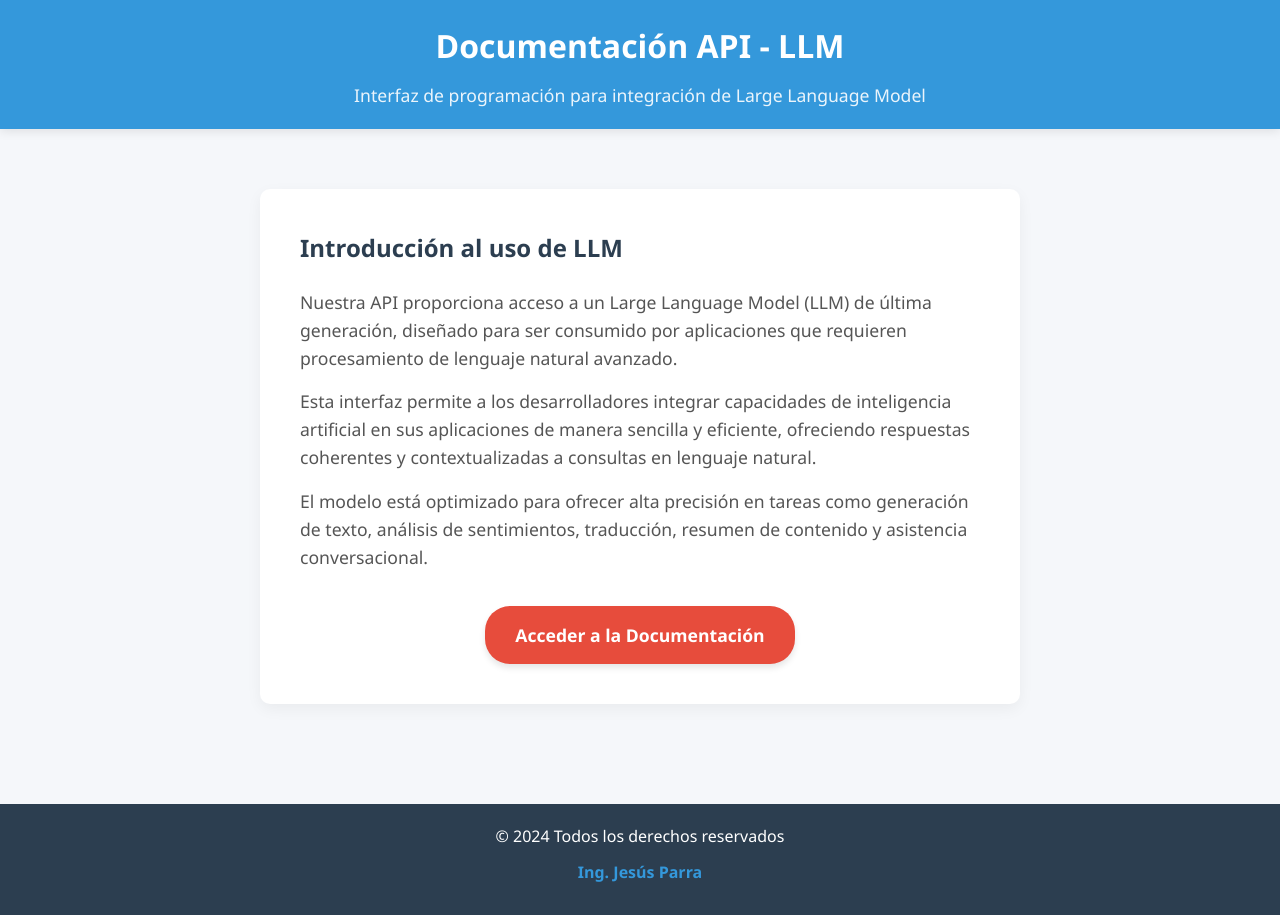
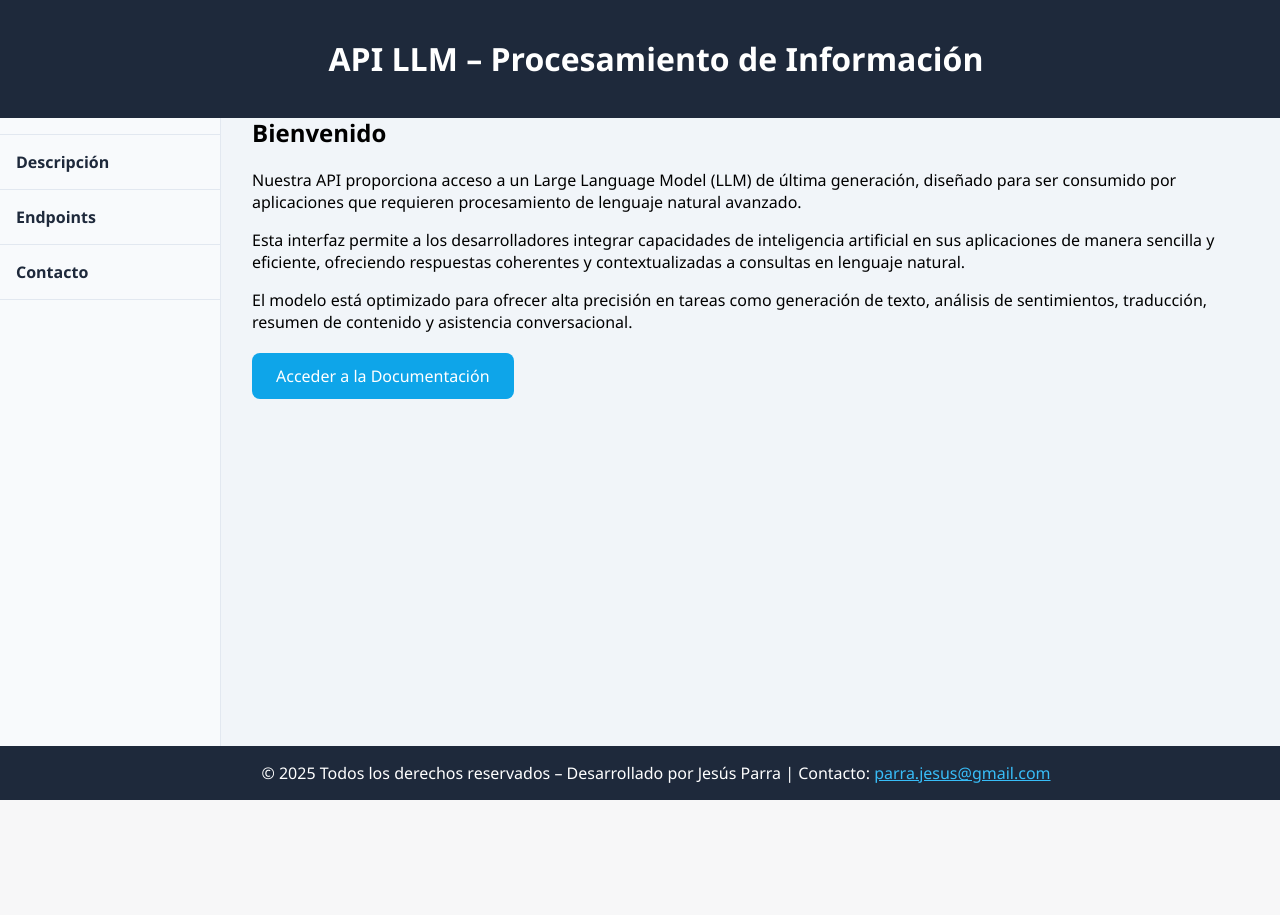
Before and after one commit to jhparra777/thinkAPI, a FastAPI app: page / in a window 1280 px wide. After the commit the page ends 800 px from the top, so only its background shows below. Run offline with FastAPI, Linux system fonts and the light colour scheme.

Commit message:
mejorando pagina html

```diff
--- a/templates/inicio.html
+++ b/templates/inicio.html
@@ -3,146 +3,111 @@
 <head>
     <meta charset="UTF-8">
     <meta name="viewport" content="width=device-width, initial-scale=1.0">
-    <title>Documentación API - LLM</title>
+    <title>Documentación de la API LLM</title>
     <style>
-        * {
+        body {
+            font-family: 'Segoe UI', Tahoma, Geneva, Verdana, sans-serif;
             margin: 0;
-            padding: 0;
-            box-sizing: border-box;
-            font-family: 'Segoe UI', Tahoma, Geneva, Verdana, sans-serif;
+            display: flex;
+            min-height: 100vh;
         }
 
-        body {
-            background-color: #f5f7fa;
-            color: #2c3e50;
-            line-height: 1.6;
-            min-height: 100vh;
-            display: flex;
-            flex-direction: column;
+        header {
+            background-color: #1e293b;
+            color: white;
+            padding: 1rem;
+            text-align: center;
+            width: 100%;
+            position: fixed;
+            top: 0;
+            z-index: 1000;
         }
 
-        .container {
-            max-width: 800px;
-            margin: 0 auto;
-            padding: 0 20px;
+        nav {
+            width: 220px;
+            background-color: #f8fafc;
+            padding-top: 4rem;
+            position: fixed;
+            top: 0;
+            bottom: 0;
+            border-right: 1px solid #e2e8f0;
         }
 
-        /* Header */
-        header {
-            background-color: #3498db;
-            color: white;
-            padding: 20px 0;
-            text-align: center;
-            box-shadow: 0 2px 10px rgba(0, 0, 0, 0.1);
+        nav ul {
+            list-style: none;
+            padding: 0;
         }
 
-        header h1 {
-            font-size: 2rem;
-            margin-bottom: 10px;
+        nav ul li {
+            padding: 1rem;
+            border-bottom: 1px solid #e2e8f0;
         }
 
-        header p {
-            font-size: 1.1rem;
-            opacity: 0.9;
+        nav ul li a {
+            text-decoration: none;
+            color: #1e293b;
+            font-weight: bold;
         }
 
-        /* Main Content */
         main {
-            flex: 1;
-            padding: 60px 0;
+            margin-left: 220px;
+            padding: 6rem 2rem 2rem;
+            flex-grow: 1;
+            background-color: #f1f5f9;
         }
 
-        .intro-section {
-            background-color: white;
-            border-radius: 10px;
-            padding: 40px;
-            box-shadow: 0 5px 15px rgba(0, 0, 0, 0.05);
-            margin-bottom: 40px;
+        .button-container {
+            margin-top: 2rem;
         }
 
-        .intro-section h2 {
-            color: #2c3e50;
-            margin-bottom: 20px;
-            font-size: 1.5rem;
+        .docs-button {
+            padding: 0.75rem 1.5rem;
+            font-size: 1rem;
+            background-color: #0ea5e9;
+            color: white;
+            border: none;
+            border-radius: 0.5rem;
+            cursor: pointer;
+            text-decoration: none;
         }
 
-        .intro-section p {
-            font-size: 1.1rem;
-            margin-bottom: 15px;
-            color: #555;
+        footer {
+            background-color: #1e293b;
+            color: white;
+            text-align: center;
+            padding: 1rem;
+            position: fixed;
+            bottom: 0;
+            width: 100%;
         }
 
-        .btn {
-            display: inline-block;
-            background-color: #e74c3c;
-            color: white;
-            padding: 15px 30px;
-            border-radius: 25px;
-            text-decoration: none;
-            font-weight: 600;
-            font-size: 1.1rem;
-            transition: all 0.3s ease;
-            box-shadow: 0 4px 6px rgba(0, 0, 0, 0.1);
-            margin-top: 20px;
+        @media (max-width: 768px) {
+            nav {
+                display: none;
             }
-
-        .btn:hover {
-            background-color: #c0392b;
-            transform: translateY(-2px);
-            box-shadow: 0 6px 8px rgba(0, 0, 0, 0.15);
-        }
-
-        .button-center {
-            text-align: center;
-        }
-
-        /* Footer */
-        footer {
-            background-color: #2c3e50;
-            color: white;
-            padding: 20px 0;
-            text-align: center;
-            margin-top: auto;
-        }
-
-        footer p {
-            margin-bottom: 10px;
-        }
-
-        .developer-info {
-            font-weight: 600;
-            color: #3498db;
-        }
-
-        /* Responsive */
-        @media (max-width: 768px) {
-            header h1 {
-                font-size: 1.5rem;
-            }
-
-            .intro-section {
-                padding: 30px 20px;
-            }
-
-            .btn {
-                padding: 12px 25px;
-                font-size: 1rem;
+            main {
+                margin-left: 0;
             }
         }
     </style>
 </head>
 <body>
     <header>
-        <div class="container">
-            <h1>Documentación API - LLM</h1>
-            <p>Interfaz de programación para integración de Large Language Model</p>
-        </div>
+        <h1>API LLM – Procesamiento de Información</h1>
     </header>
 
+    <nav>
+        <ul>
+            <li><a href="#">Inicio</a></li>
+            <li><a href="#">Descripción</a></li>
+            <li><a href="#">Endpoints</a></li>
+            <li><a href="#">Contacto</a></li>
+        </ul>
+    </nav>
+
     <main>
-        <div class="container">
-            <section class="intro-section">
-                <h2>Introducción al uso de LLM</h2>
+        <section>
+            <h2>Bienvenido</h2>
             	<p>
                     Nuestra API proporciona acceso a un Large Language Model (LLM) de última generación,
                     diseñado para ser consumido por aplicaciones que requieren procesamiento de lenguaje natural avanzado.
@@ -157,24 +122,22 @@
                     análisis de sentimientos, traducción, resumen de contenido y asistencia conversacional.
                 </p>
 
-                <div class="button-center">
-                    <a href="#" id="docs-link" class="btn">Acceder a la Documentación</a>
+            <div class="button-container">
+		 <a id="docs-link" class="docs-button">Acceder a la Documentación</a>
             </div>
         </section>
-        </div>
     </main>
 
     <footer>
-        <div class="container">
-            <p>&copy; 2024 Todos los derechos reservados</p>
-            <p class="developer-info">Ing. Jesús Parra</p>
-        </div>
+        © 2025 Todos los derechos reservados – Desarrollado por Jesús Parra | Contacto: <a href="mailto:parra.jesus@gmail.com" style="color: #38bdf8;">parra.jesus@gmail.com</a>
     </footer>
-</body>
-</html>
+
     <script>
         // Obtiene la URL base (ej: "https://tusitio.onrender.com")
         const baseUrl = window.location.origin;
+        // const baseUrl = "http://127.0.0.1:8000";
         // Actualiza el enlace
         document.getElementById("docs-link").href = `${baseUrl}/docs`;
     </script>
+</body>
+</html>
```
Lines whose indentation alone changed are shown as unchanged.
